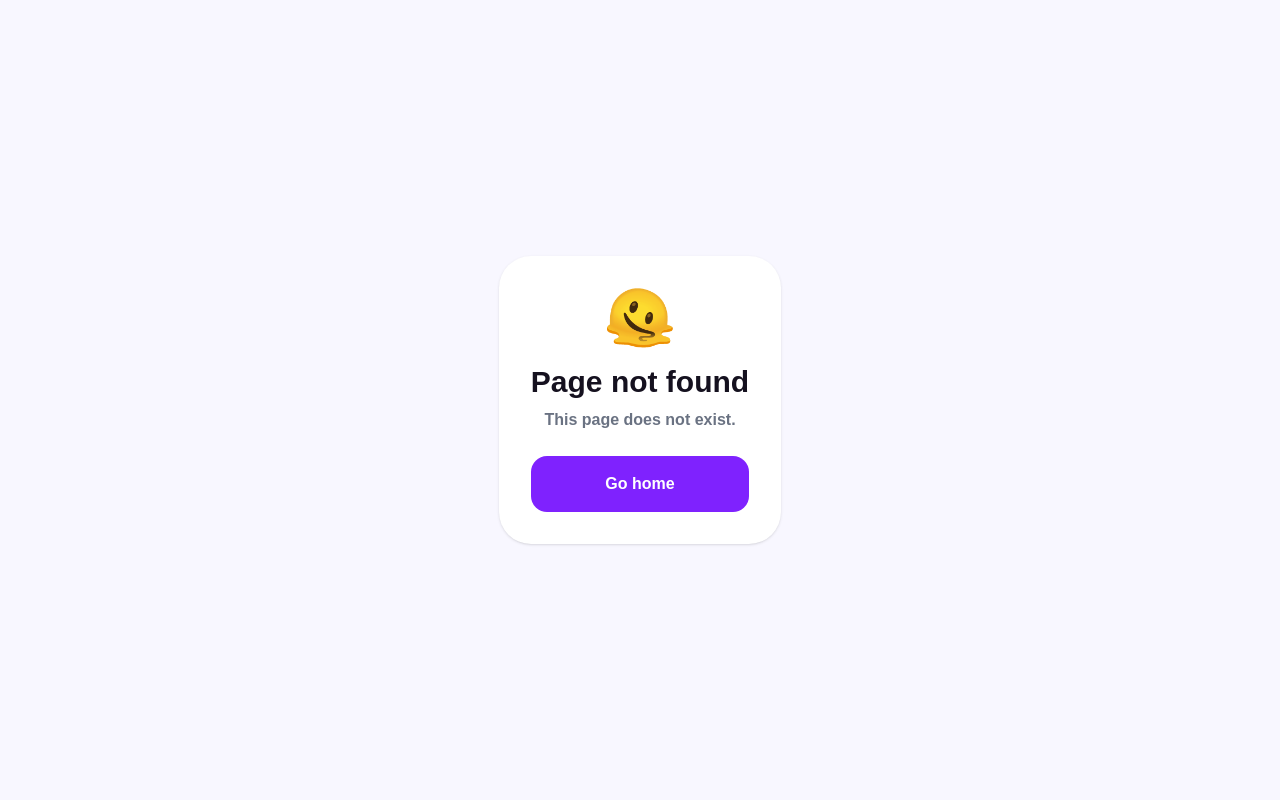
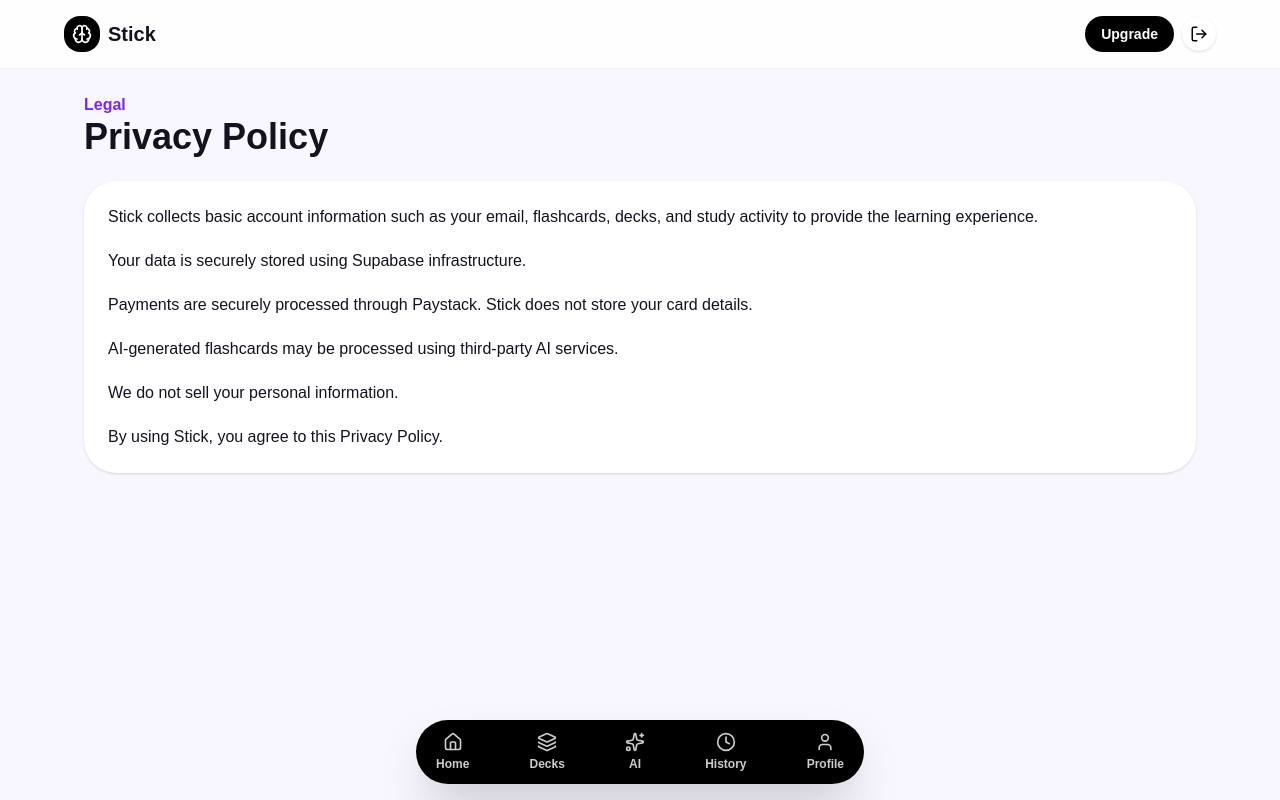
Before and after one commit to Warlock-code/stick, a Next.js app: page /privacy in a window 1280 px wide. Before the commit this address had no page. Built offline with nearby package versions, Linux system fonts and the light colour scheme; no server answers.

Commit message:
Fix the logg

```diff
--- /dev/null
+++ b/app/privacy/page.tsx
@@ -0,0 +1,49 @@
+import { AppShell } from "@/components/layout/app-shell"
+
+export default function PrivacyPage() {
+  return (
+    <AppShell>
+      <section className="prose max-w-none space-y-6">
+        <div>
+          <p className="font-bold text-violet-600">
+            Legal
+          </p>
+
+          <h1 className="text-4xl font-black">
+            Privacy Policy
+          </h1>
+        </div>
+
+        <div className="rounded-[2rem] bg-white p-6 shadow-sm space-y-5">
+          <p>
+            Stick collects basic account information such as your email,
+            flashcards, decks, and study activity to provide the learning
+            experience.
+          </p>
+
+          <p>
+            Your data is securely stored using Supabase infrastructure.
+          </p>
+
+          <p>
+            Payments are securely processed through Paystack. Stick does not
+            store your card details.
+          </p>
+
+          <p>
+            AI-generated flashcards may be processed using third-party AI
+            services.
+          </p>
+
+          <p>
+            We do not sell your personal information.
+          </p>
+
+          <p>
+            By using Stick, you agree to this Privacy Policy.
+          </p>
+        </div>
+      </section>
+    </AppShell>
+  )
+}
--- /dev/null
+++ b/app/terms/page.tsx
@@ -0,0 +1,46 @@
+import { AppShell } from "@/components/layout/app-shell"
+
+export default function TermsPage() {
+  return (
+    <AppShell>
+      <section className="prose max-w-none space-y-6">
+        <div>
+          <p className="font-bold text-violet-600">
+            Legal
+          </p>
+
+          <h1 className="text-4xl font-black">
+            Terms of Service
+          </h1>
+        </div>
+
+        <div className="rounded-[2rem] bg-white p-6 shadow-sm space-y-5">
+          <p>
+            Stick is provided as a study and learning platform.
+          </p>
+
+          <p>
+            Users are responsible for the content they create and upload.
+          </p>
+
+          <p>
+            Abuse, hacking attempts, or misuse of the platform may result in
+            account suspension.
+          </p>
+
+          <p>
+            Premium subscriptions are billed through Paystack.
+          </p>
+
+          <p>
+            Stick may update features, pricing, or services at any time.
+          </p>
+
+          <p>
+            By using Stick, you agree to these Terms of Service.
+          </p>
+        </div>
+      </section>
+    </AppShell>
+  )
+}
--- a/capacitor.config.ts
+++ b/capacitor.config.ts
@@ -7,6 +7,7 @@ const config: CapacitorConfig = {
   server: {
     url: "https://stick-beta.vercel.app",
     cleartext: true,
+    androidScheme: "https",
   },
 }
 
```
